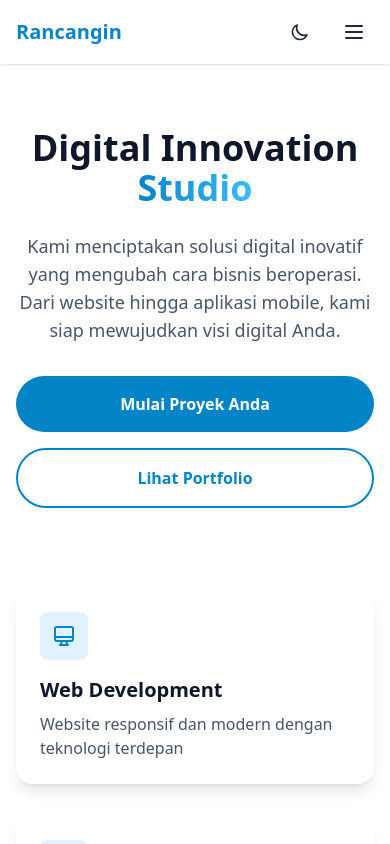
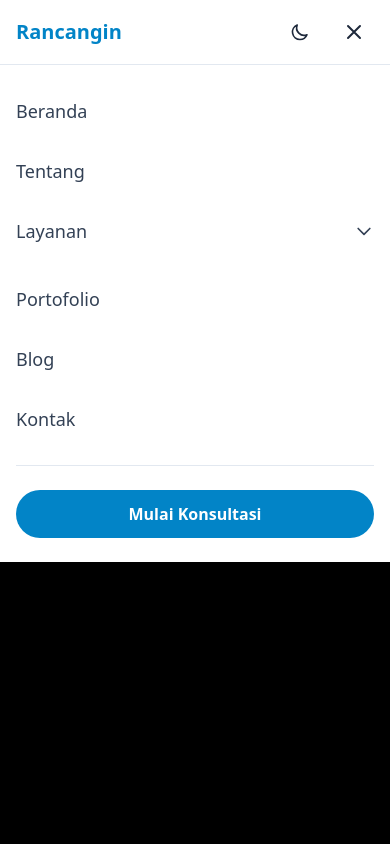
Before and after one commit to akbarryyan/rancanginid, a React (Vite) app in the folder frontend/: page / in a window 390 px wide. Both pictures are taken after a click on the button 354 px from the left and 32 px from the top of the page. Shown: the top 844 px of the page. Built offline with nearby package versions, Linux system fonts and the light colour scheme.

Commit message:
feat : responsive header

```diff
--- a/frontend/src/components/Header.jsx
+++ b/frontend/src/components/Header.jsx
@@ -1,27 +1,68 @@
+import { useState } from "react";
 import { useTheme } from "../hooks/useTheme";
-import { useMobileMenu } from "../hooks/useNavigation";
 
 const Header = () => {
 	const { isDark, toggleTheme } = useTheme();
-	const { openMenu } = useMobileMenu();
+	const [isMobileMenuOpen, setIsMobileMenuOpen] = useState(false);
+	const [isServicesOpen, setIsServicesOpen] = useState(false);
+
+	const toggleMobileMenu = () => {
+		setIsMobileMenuOpen(!isMobileMenuOpen);
+		setIsServicesOpen(false);
+	};
+
+	const closeMobileMenu = () => {
+		setIsMobileMenuOpen(false);
+		setIsServicesOpen(false);
+	};
+
+	const toggleServices = () => {
+		setIsServicesOpen(!isServicesOpen);
+	};
+
+	const handleLinkClick = (href) => {
+		closeMobileMenu();
+
+		if (href && href.startsWith('#')) {
+			const targetId = href.substring(1);
+			const target = document.getElementById(targetId);
+			if (target) {
+				setTimeout(() => {
+					target.scrollIntoView({
+						behavior: 'smooth',
+						block: 'start'
+					});
+				}, 150);
+			}
+		}
+	};
 
 	return (
+		<>
 			<header className="fixed top-0 left-0 right-0 z-40 bg-white bg-opacity-90 backdrop-blur-sm dark:bg-secondary-900 dark:bg-opacity-90 shadow-sm transition-theme">
 				<div className="container mx-auto px-4 sm:px-6 lg:px-8">
 					<div className="flex justify-between items-center h-16 md:h-20">
 						<a
 							href="#"
 							className="text-xl md:text-2xl font-bold text-primary-600 dark:text-primary-400 font-poppins"
+							onClick={(e) => {
+								e.preventDefault();
+								handleLinkClick('#home');
+							}}
 						>
 							Rancangin
 						</a>
 
 						{/* Desktop Navigation */}
-					<nav className="hidden md:block">
+						<nav className="hidden lg:block">
 							<ul className="flex space-x-8">
 								<li>
 									<a
 										href="#home"
+										onClick={(e) => {
+											e.preventDefault();
+											handleLinkClick('#home');
+										}}
 										className="text-secondary-600 dark:text-secondary-300 hover:text-primary-600 dark:hover:text-primary-400 transition-colors"
 									>
 										Beranda
@@ -30,6 +71,10 @@ const Header = () => {
 								<li>
 									<a
 										href="#about"
+										onClick={(e) => {
+											e.preventDefault();
+											handleLinkClick('#about');
+										}}
 										className="text-secondary-600 dark:text-secondary-300 hover:text-primary-600 dark:hover:text-primary-400 transition-colors"
 									>
 										Tentang
@@ -53,50 +98,68 @@ const Header = () => {
 										</svg>
 									</button>
 
-								{/* Dropdown Menu */}
+									{/* Desktop Dropdown Menu */}
 									<div className="absolute left-0 mt-2 w-56 bg-white dark:bg-secondary-800 rounded-md shadow-lg opacity-0 invisible group-hover:opacity-100 group-hover:visible transition-all duration-300">
 										<div className="py-2">
 											<a
-											href="#web-development"
+												href="#services"
+												onClick={(e) => {
+													e.preventDefault();
+													handleLinkClick('#services');
+												}}
 												className="block px-4 py-2 text-sm text-secondary-700 dark:text-secondary-300 hover:bg-primary-50 dark:hover:bg-primary-900/20 hover:text-primary-600 dark:hover:text-primary-400"
 											>
-											Web
-											Development
+												Web Development
 											</a>
 											<a
-											href="#mobile-app-development"
+												href="#services"
+												onClick={(e) => {
+													e.preventDefault();
+													handleLinkClick('#services');
+												}}
 												className="block px-4 py-2 text-sm text-secondary-700 dark:text-secondary-300 hover:bg-primary-50 dark:hover:bg-primary-900/20 hover:text-primary-600 dark:hover:text-primary-400"
 											>
-											Mobile
-											App
-											Development
+												Mobile App Development
 											</a>
 											<a
-											href="#ui-ux-design"
+												href="#services"
+												onClick={(e) => {
+													e.preventDefault();
+													handleLinkClick('#services');
+												}}
 												className="block px-4 py-2 text-sm text-secondary-700 dark:text-secondary-300 hover:bg-primary-50 dark:hover:bg-primary-900/20 hover:text-primary-600 dark:hover:text-primary-400"
 											>
-											UI/UX
-											Design
+												UI/UX Design
 											</a>
 											<a
-											href="#digital-marketing"
+												href="#services"
+												onClick={(e) => {
+													e.preventDefault();
+													handleLinkClick('#services');
+												}}
 												className="block px-4 py-2 text-sm text-secondary-700 dark:text-secondary-300 hover:bg-primary-50 dark:hover:bg-primary-900/20 hover:text-primary-600 dark:hover:text-primary-400"
 											>
-											Digital
-											Marketing
+												Digital Marketing
 											</a>
 											<a
-											href="#cybersecurity"
+												href="#services"
+												onClick={(e) => {
+													e.preventDefault();
+													handleLinkClick('#services');
+												}}
 												className="block px-4 py-2 text-sm text-secondary-700 dark:text-secondary-300 hover:bg-primary-50 dark:hover:bg-primary-900/20 hover:text-primary-600 dark:hover:text-primary-400"
 											>
 												Cybersecurity
 											</a>
 											<a
-											href="#cloud-solutions"
+												href="#services"
+												onClick={(e) => {
+													e.preventDefault();
+													handleLinkClick('#services');
+												}}
 												className="block px-4 py-2 text-sm text-secondary-700 dark:text-secondary-300 hover:bg-primary-50 dark:hover:bg-primary-900/20 hover:text-primary-600 dark:hover:text-primary-400"
 											>
-											Cloud
-											Solutions
+												Cloud Solutions
 											</a>
 										</div>
 									</div>
@@ -104,6 +167,10 @@ const Header = () => {
 								<li>
 									<a
 										href="#portfolio"
+										onClick={(e) => {
+											e.preventDefault();
+											handleLinkClick('#portfolio');
+										}}
 										className="text-secondary-600 dark:text-secondary-300 hover:text-primary-600 dark:hover:text-primary-400 transition-colors"
 									>
 										Portofolio
@@ -112,6 +179,10 @@ const Header = () => {
 								<li>
 									<a
 										href="#blog"
+										onClick={(e) => {
+											e.preventDefault();
+											handleLinkClick('#blog');
+										}}
 										className="text-secondary-600 dark:text-secondary-300 hover:text-primary-600 dark:hover:text-primary-400 transition-colors"
 									>
 										Blog
@@ -120,6 +191,10 @@ const Header = () => {
 								<li>
 									<a
 										href="#contact"
+										onClick={(e) => {
+											e.preventDefault();
+											handleLinkClick('#contact');
+										}}
 										className="text-secondary-600 dark:text-secondary-300 hover:text-primary-600 dark:hover:text-primary-400 transition-colors"
 									>
 										Kontak
@@ -131,13 +206,10 @@ const Header = () => {
 						<div className="flex items-center space-x-4">
 							{/* Theme Toggle */}
 							<button
-							onClick={
-								toggleTheme
-							}
+								onClick={toggleTheme}
 								className="p-2 rounded-full hover:bg-secondary-100 dark:hover:bg-secondary-800 transition-colors"
 							>
 								{isDark ? (
-								// Sun icon (shown in dark mode)
 									<svg
 										xmlns="http://www.w3.org/2000/svg"
 										className="h-5 w-5"
@@ -153,7 +225,6 @@ const Header = () => {
 										/>
 									</svg>
 								) : (
-								// Moon icon (shown in light mode)
 									<svg
 										xmlns="http://www.w3.org/2000/svg"
 										className="h-5 w-5"
@@ -171,22 +242,39 @@ const Header = () => {
 								)}
 							</button>
 
-						{/* Contact Button */}
+							{/* Contact Button - Hidden on small screens */}
 							<a
 								href="#contact"
+								onClick={(e) => {
+									e.preventDefault();
+									handleLinkClick('#contact');
+								}}
 								className="hidden sm:block px-4 py-2 rounded-full bg-primary-600 hover:bg-primary-700 text-white transition-colors"
 							>
-							Mulai
-							Konsultasi
+								Mulai Konsultasi
 							</a>
 
 							{/* Mobile Menu Button */}
 							<button
-							onClick={
-								openMenu
-							}
-							className="md:hidden p-2 rounded-full hover:bg-secondary-100 dark:hover:bg-secondary-800 transition-colors"
+								onClick={toggleMobileMenu}
+								className="lg:hidden p-2 rounded-full hover:bg-secondary-100 dark:hover:bg-secondary-800 transition-colors"
 							>
+								{isMobileMenuOpen ? (
+									<svg
+										xmlns="http://www.w3.org/2000/svg"
+										className="h-6 w-6"
+										fill="none"
+										viewBox="0 0 24 24"
+										stroke="currentColor"
+									>
+										<path
+											strokeLinecap="round"
+											strokeLinejoin="round"
+											strokeWidth="2"
+											d="M6 18L18 6M6 6l12 12"
+										/>
+									</svg>
+								) : (
 									<svg
 										xmlns="http://www.w3.org/2000/svg"
 										className="h-6 w-6"
@@ -201,11 +289,200 @@ const Header = () => {
 											d="M4 6h16M4 12h16M4 18h16"
 										/>
 									</svg>
+								)}
 							</button>
 						</div>
 					</div>
 				</div>
+
+				{/* Mobile Menu - Responsive dropdown */}
+				<div
+					className={`lg:hidden transition-all duration-300 ease-in-out overflow-hidden ${
+						isMobileMenuOpen ? 'max-h-screen opacity-100' : 'max-h-0 opacity-0'
+					}`}
+				>
+					<div className="px-4 py-6 bg-white dark:bg-secondary-900 border-t border-secondary-200 dark:border-secondary-800">
+						<nav>
+							<ul className="space-y-4">
+								<li>
+									<a
+										href="#home"
+										onClick={(e) => {
+											e.preventDefault();
+											handleLinkClick('#home');
+										}}
+										className="block py-2 text-lg font-medium text-secondary-700 dark:text-secondary-300 hover:text-primary-600 dark:hover:text-primary-400 transition-colors"
+									>
+										Beranda
+									</a>
+								</li>
+								<li>
+									<a
+										href="#about"
+										onClick={(e) => {
+											e.preventDefault();
+											handleLinkClick('#about');
+										}}
+										className="block py-2 text-lg font-medium text-secondary-700 dark:text-secondary-300 hover:text-primary-600 dark:hover:text-primary-400 transition-colors"
+									>
+										Tentang
+									</a>
+								</li>
+								<li>
+									<button
+										onClick={toggleServices}
+										className="flex justify-between items-center w-full py-2 text-lg font-medium text-secondary-700 dark:text-secondary-300 hover:text-primary-600 dark:hover:text-primary-400 transition-colors text-left"
+									>
+										Layanan
+										<svg
+											className={`h-5 w-5 transform transition-transform ${
+												isServicesOpen ? 'rotate-180' : ''
+											}`}
+											fill="none"
+											stroke="currentColor"
+											viewBox="0 0 24 24"
+										>
+											<path
+												strokeLinecap="round"
+												strokeLinejoin="round"
+												strokeWidth="2"
+												d="M19 9l-7 7-7-7"
+											/>
+										</svg>
+									</button>
+
+									{/* Mobile Services Submenu */}
+									<div
+										className={`ml-4 mt-2 space-y-2 transition-all duration-300 overflow-hidden ${
+											isServicesOpen ? 'max-h-96 opacity-100' : 'max-h-0 opacity-0'
+										}`}
+									>
+										<a
+											href="#services"
+											onClick={(e) => {
+												e.preventDefault();
+												handleLinkClick('#services');
+											}}
+											className="block py-2 text-secondary-600 dark:text-secondary-400 hover:text-primary-600 dark:hover:text-primary-400 transition-colors"
+										>
+											Web Development
+										</a>
+										<a
+											href="#services"
+											onClick={(e) => {
+												e.preventDefault();
+												handleLinkClick('#services');
+											}}
+											className="block py-2 text-secondary-600 dark:text-secondary-400 hover:text-primary-600 dark:hover:text-primary-400 transition-colors"
+										>
+											Mobile App Development
+										</a>
+										<a
+											href="#services"
+											onClick={(e) => {
+												e.preventDefault();
+												handleLinkClick('#services');
+											}}
+											className="block py-2 text-secondary-600 dark:text-secondary-400 hover:text-primary-600 dark:hover:text-primary-400 transition-colors"
+										>
+											UI/UX Design
+										</a>
+										<a
+											href="#services"
+											onClick={(e) => {
+												e.preventDefault();
+												handleLinkClick('#services');
+											}}
+											className="block py-2 text-secondary-600 dark:text-secondary-400 hover:text-primary-600 dark:hover:text-primary-400 transition-colors"
+										>
+											Digital Marketing
+										</a>
+										<a
+											href="#services"
+											onClick={(e) => {
+												e.preventDefault();
+												handleLinkClick('#services');
+											}}
+											className="block py-2 text-secondary-600 dark:text-secondary-400 hover:text-primary-600 dark:hover:text-primary-400 transition-colors"
+										>
+											Cybersecurity
+										</a>
+										<a
+											href="#services"
+											onClick={(e) => {
+												e.preventDefault();
+												handleLinkClick('#services');
+											}}
+											className="block py-2 text-secondary-600 dark:text-secondary-400 hover:text-primary-600 dark:hover:text-primary-400 transition-colors"
+										>
+											Cloud Solutions
+										</a>
+									</div>
+								</li>
+								<li>
+									<a
+										href="#portfolio"
+										onClick={(e) => {
+											e.preventDefault();
+											handleLinkClick('#portfolio');
+										}}
+										className="block py-2 text-lg font-medium text-secondary-700 dark:text-secondary-300 hover:text-primary-600 dark:hover:text-primary-400 transition-colors"
+									>
+										Portofolio
+									</a>
+								</li>
+								<li>
+									<a
+										href="#blog"
+										onClick={(e) => {
+											e.preventDefault();
+											handleLinkClick('#blog');
+										}}
+										className="block py-2 text-lg font-medium text-secondary-700 dark:text-secondary-300 hover:text-primary-600 dark:hover:text-primary-400 transition-colors"
+									>
+										Blog
+									</a>
+								</li>
+								<li>
+									<a
+										href="#contact"
+										onClick={(e) => {
+											e.preventDefault();
+											handleLinkClick('#contact');
+										}}
+										className="block py-2 text-lg font-medium text-secondary-700 dark:text-secondary-300 hover:text-primary-600 dark:hover:text-primary-400 transition-colors"
+									>
+										Kontak
+									</a>
+								</li>
+							</ul>
+
+							{/* Mobile CTA Button */}
+							<div className="mt-6 pt-6 border-t border-secondary-200 dark:border-secondary-800">
+								<a
+									href="#contact"
+									onClick={(e) => {
+										e.preventDefault();
+										handleLinkClick('#contact');
+									}}
+									className="block w-full text-center py-3 px-6 bg-primary-600 hover:bg-primary-700 text-white rounded-full font-semibold transition-colors"
+								>
+									Mulai Konsultasi
+								</a>
+							</div>
+						</nav>
+					</div>
+				</div>
 			</header>
+
+			{/* Mobile Menu Backdrop */}
+			<div
+				className={`fixed inset-0 bg-black bg-opacity-50 z-30 lg:hidden transition-opacity duration-300 ${
+					isMobileMenuOpen ? 'opacity-100 visible' : 'opacity-0 invisible'
+				}`}
+				onClick={closeMobileMenu}
+			></div>
+		</>
 	);
 };
 
--- /dev/null
+++ b/frontend/src/context/MobileMenuContext.jsx
@@ -0,0 +1,25 @@
+import { useState } from "react";
+import { MobileMenuContext } from "./mobileMenuContext";
+
+export const MobileMenuProvider = ({ children }) => {
+	const [isOpen, setIsOpen] = useState(false);
+
+	const openMenu = () => setIsOpen(true);
+	const closeMenu = () => setIsOpen(false);
+	const toggleMenu = () => setIsOpen(!isOpen);
+
+	return (
+		<MobileMenuContext.Provider
+			value={{
+				isOpen,
+				openMenu,
+				closeMenu,
+				toggleMenu,
+			}}
+		>
+			{
+				children
+			}
+		</MobileMenuContext.Provider>
+	);
+};
--- /dev/null
+++ b/frontend/src/hooks/useMobileMenu.js
@@ -0,0 +1,12 @@
+import { useContext } from "react";
+import { MobileMenuContext } from "../context/mobileMenuContext";
+
+export const useMobileMenu = () => {
+	const context = useContext(MobileMenuContext);
+	if (!context) {
+		throw new Error(
+			"useMobileMenu must be used within a MobileMenuProvider"
+		);
+	}
+	return context;
+};
```
Lines whose indentation alone changed are shown as unchanged.
